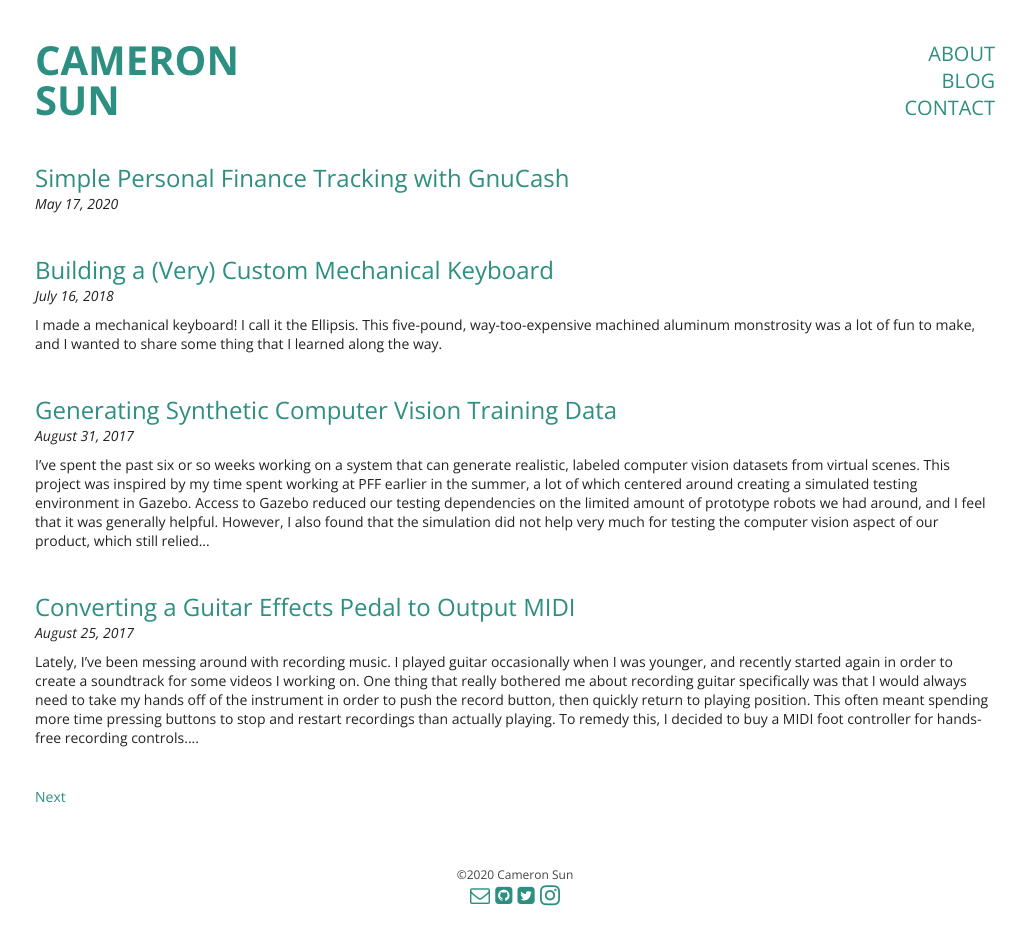
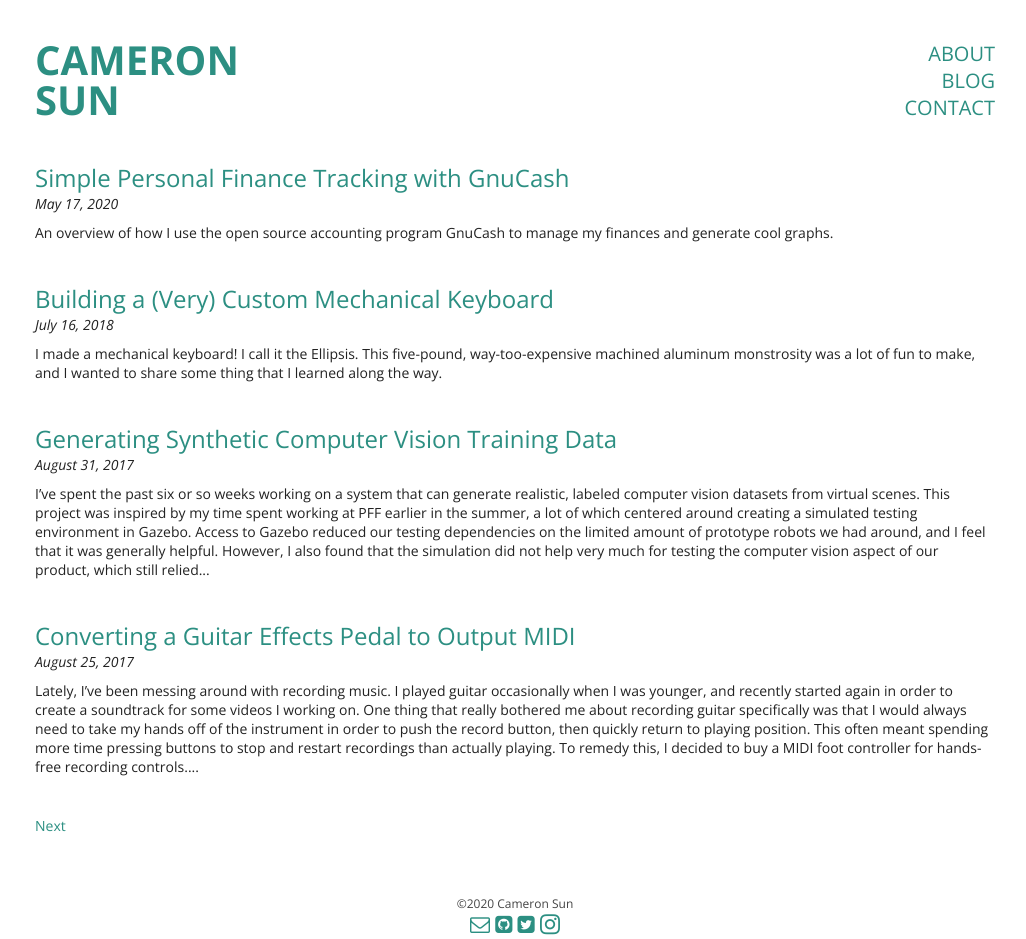
Before and after one commit to csun/csun.io, a Jekyll site: the page built from blog/index.html, in a window 1280 px wide. Shown: the whole page, without its empty margins (125-1151 px from the left). Built offline with Jekyll 4.4.1, drawn with Linux system fonts in a browser that asks for light colours; some web fonts are replaced; the list of posts is cut into pages by our own code; before the commit the page ends 910 px from its top, so only the background shows below that.

Commit message:
Update gnucash excerpt

```diff
--- a/_posts/2020-5-17-gnucash-finance.md
+++ b/_posts/2020-5-17-gnucash-finance.md
@@ -1,6 +1,7 @@
 ---
 layout: post
 title: Simple Personal Finance Tracking with GnuCash
+excerpt: An overview of how I use the open source accounting program GnuCash to manage my finances and generate cool graphs.
 ---
 
 ![](/images/gnucash/ytd_food.png)
```
